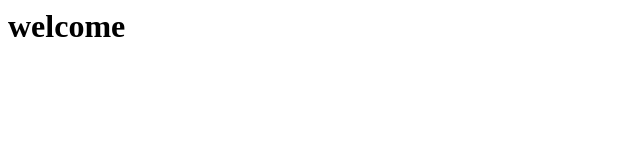
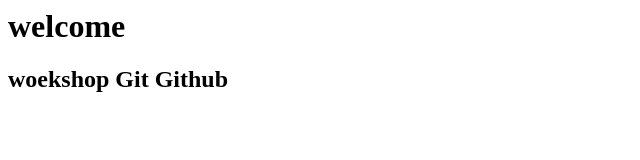
Before and after one commit to labiadhaya/portfilio, a plain HTML site: page index.html in a window 1280 px wide. Shown: the whole page, without its empty margins (0-640 px from the left). Drawn offline with Linux system fonts and the light colour scheme.

```diff
--- a/index.html
+++ b/index.html
@@ -1,3 +1,4 @@
 <body>
     <h1>welcome</h1>
+    <h2>woekshop Git Github </h2>
 </body>
```
